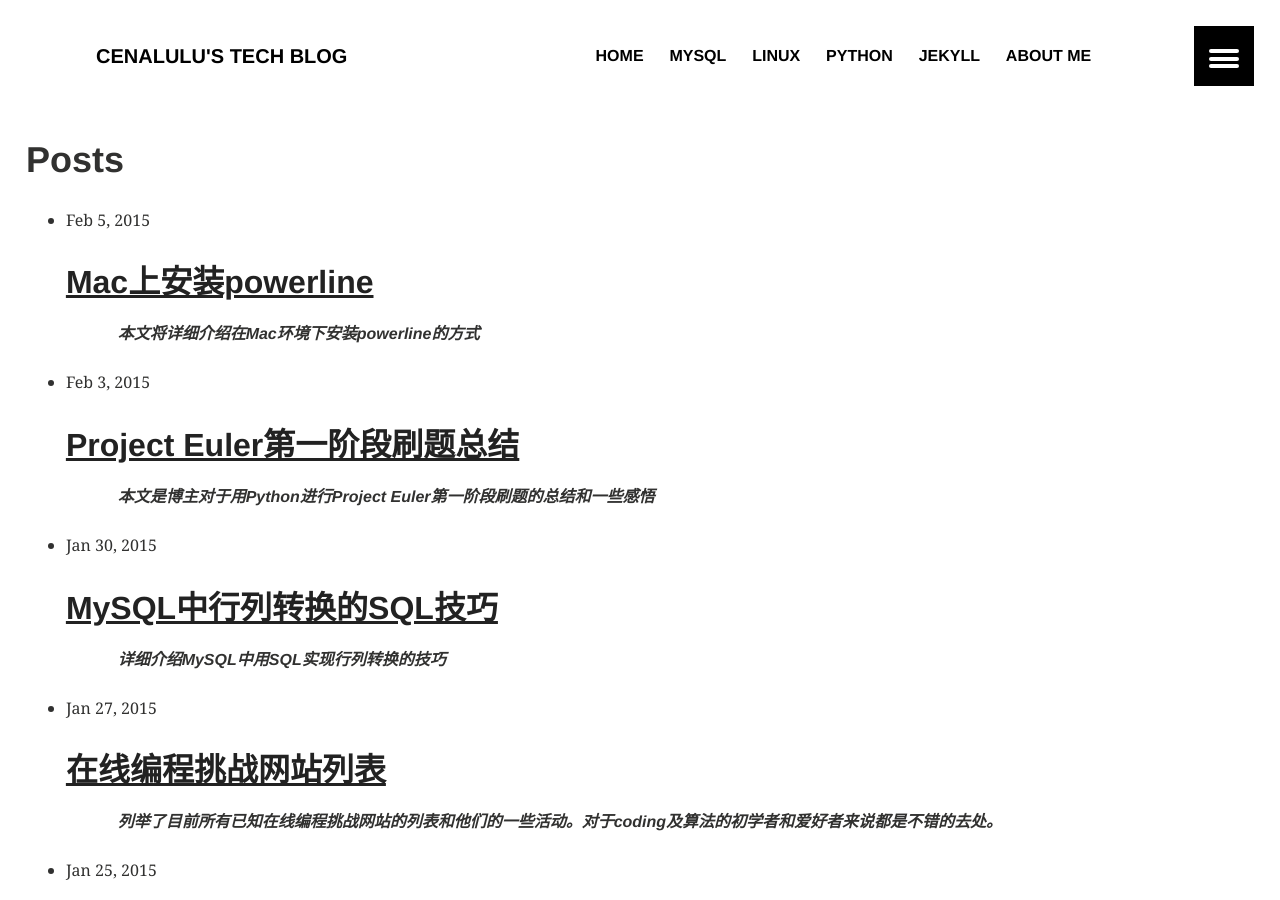
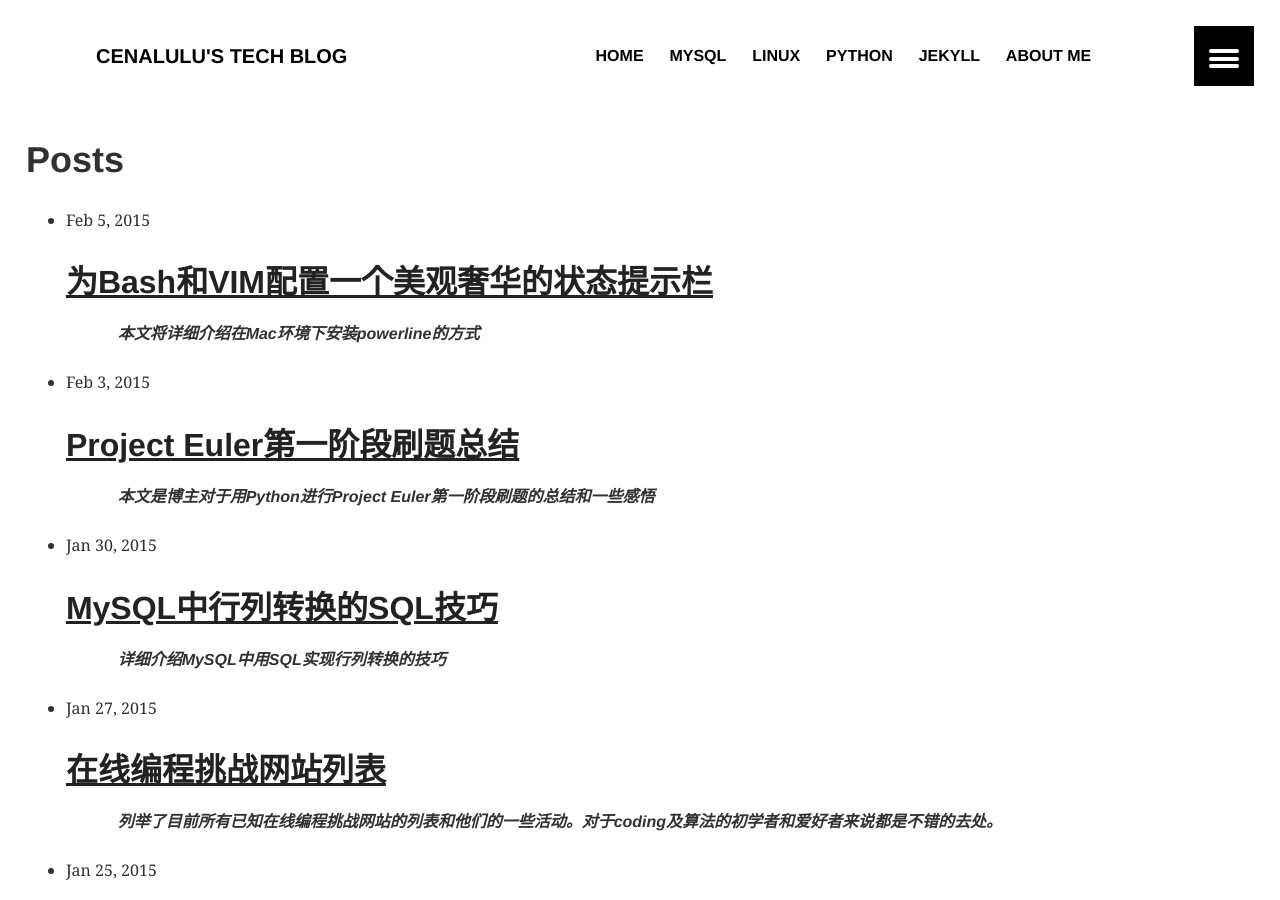
Before and after one commit to cenalulu/cenalulu.github.io, a Jekyll site: the page built from index.html, in a window 1280 px wide and 900 px high. Built offline with Jekyll 4.4.1, drawn with Linux system fonts in a browser that asks for light colours.

```diff
--- a/_posts/linux/2015-02-05-mac-powerline.md
+++ b/_posts/linux/2015-02-05-mac-powerline.md
@@ -1,6 +1,6 @@
 ---
 layout: article
-title:  "Mac上安装powerline"
+title:  "为Bash和VIM配置一个美观奢华的状态提示栏"
 categories: linux
 toc: true
 ads: true
@@ -14,7 +14,7 @@ image:
 
 ## 什么是powerline
 
-如果你不是通过搜索引擎搜到这篇文章的话，也许你还没有听说过[powerline](https://github.com/powerline/powerline)。而你又恰巧是个*UNIX党，或者VIM党的话，那么强烈建议你动手跟着我一起在自己的办公环境上安装上powerline。powerline是一个stateless status line，即一个全局状态/提示栏。如果你成功为你的`bash`,`Terminal`,`iTerm2`,`VIM`配置上powerline的话，那么效果将会是这样的：
+如果你不是通过搜索引擎搜到这篇文章的话，也许你还没有听说过[powerline](https://github.com/powerline/powerline)。而你又恰巧是个*UNIX党，或者VIM党的话，那么强烈建议你了解并使用powerline。powerline是一个stateless status line，即一个全局状态/提示栏。如果你成功为你的`bash`,`Terminal`,`iTerm2`,`VIM`配置上powerline的话，那么效果将会是这样的：
 
 Bash的提示符将会是这样的：
 ![Bash]({{ site.url }}/images/linux/powerline/bash.png)
```
